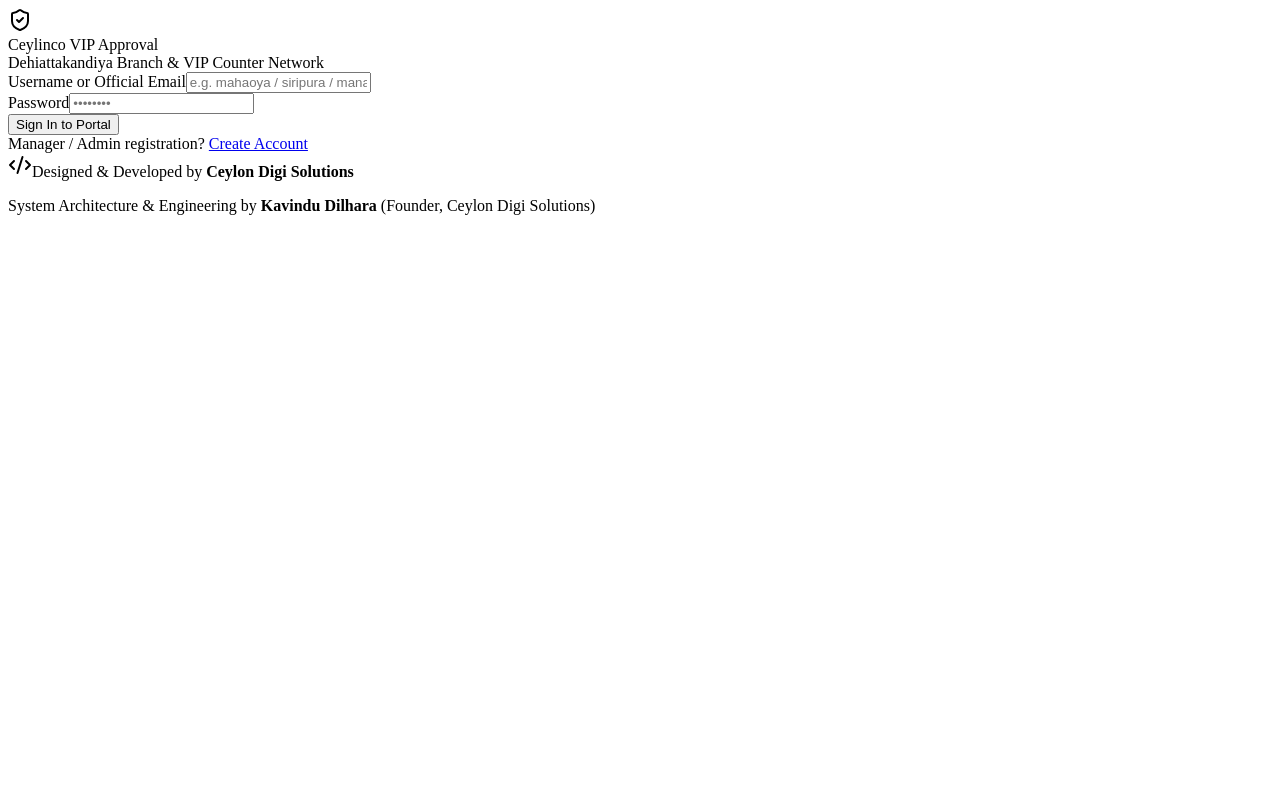
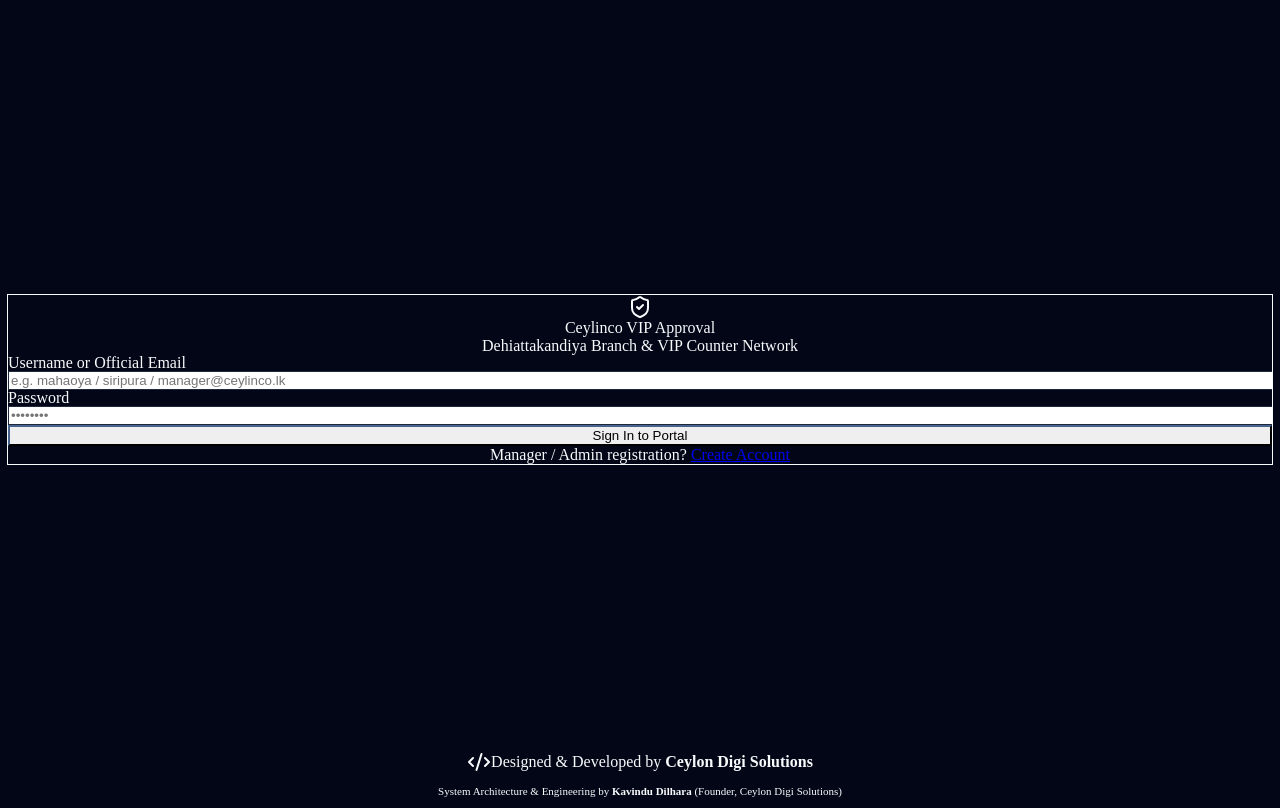
Before and after one commit to slkaviyaa/ceylinco-approval-system, a Next.js app: page /login in a window 1280 px wide. Built offline with nearby package versions, Linux system fonts and the light colour scheme; no server answers.

Commit message:
fix: restore tailwind directives and layout css imports

```diff
--- a/app/globals.css
+++ b/app/globals.css
@@ -1,16 +1,45 @@
-/* iOS 15 Touch Events & Scroll Fix */
+@tailwind base;
+@tailwind components;
+@tailwind utilities;
+
+@layer base {
+  :root {
+    --background: 222.2 84% 4.9%;
+    --foreground: 210 40% 98%;
+    --card: 222.2 84% 4.9%;
+    --card-foreground: 210 40% 98%;
+    --popover: 222.2 84% 4.9%;
+    --popover-foreground: 210 40% 98%;
+    --primary: 217.2 91.2% 59.8%;
+    --primary-foreground: 222.2 47.4% 11.2%;
+    --secondary: 217.2 32.6% 17.5%;
+    --secondary-foreground: 210 40% 98%;
+    --muted: 217.2 32.6% 17.5%;
+    --muted-foreground: 215 20.2% 65.1%;
+    --accent: 217.2 32.6% 17.5%;
+    --accent-foreground: 210 40% 98%;
+    --destructive: 0 62.8% 30.6%;
+    --destructive-foreground: 210 40% 98%;
+    --border: 217.2 32.6% 17.5%;
+    --input: 217.2 32.6% 17.5%;
+    --ring: 224.3 76.3% 48%;
+    --radius: 0.5rem;
+  }
+}
+
+* {
+  border-color: hsl(var(--border));
+}
+
 html, body {
+  background-color: #020617;
+  color: #f8fafc;
   -webkit-overflow-scrolling: touch;
   touch-action: manipulation;
-}
-
-/* Prevent hidden dialog backdrops from blocking clicks */
-[data-state="closed"] {
-  pointer-events: none !important;
+  min-height: 100vh;
 }
 
 button, a, input, select {
-  cursor: pointer;
   -webkit-tap-highlight-color: transparent;
   touch-action: manipulation;
 }
--- a/app/layout.tsx
+++ b/app/layout.tsx
@@ -1,16 +1,5 @@
 import type { Metadata, Viewport } from 'next'
-import { Geist, Geist_Mono } from 'next/font/google'
 import './globals.css'
-
-const geistSans = Geist({
-  variable: '--font-geist-sans',
-  subsets: ['latin'],
-})
-
-const geistMono = Geist_Mono({
-  variable: '--font-geist-mono',
-  subsets: ['latin'],
-})
 
 export const viewport: Viewport = {
   width: 'device-width',
@@ -29,6 +18,11 @@ export const metadata: Metadata = {
     icon: '/icon-192.png',
     apple: '/icon-192.png',
   },
+  appleWebApp: {
+    capable: true,
+    statusBarStyle: 'black-translucent',
+    title: 'Ceylinco VIP',
+  },
 }
 
 export default function RootLayout({
@@ -37,20 +31,27 @@ export default function RootLayout({
   children: React.ReactNode
 }>) {
   return (
-    <html
-      lang="en"
-      className={`${geistSans.variable} ${geistMono.variable} h-full antialiased`}
-    >
+    <html lang="en" className="dark h-full bg-slate-950">
       <head>
+        <link rel="manifest" href="/manifest.json" />
         <meta name="apple-mobile-web-app-capable" content="yes" />
         <meta name="apple-mobile-web-app-status-bar-style" content="black-translucent" />
         <meta name="apple-mobile-web-app-title" content="Ceylinco VIP" />
         <link rel="apple-touch-icon" href="/icon-192.png" />
-        <link rel="apple-touch-icon" sizes="192x192" href="/icon-192.png" />
-        <link rel="apple-touch-icon" sizes="512x512" href="/icon-512.png" />
       </head>
-      <body className="h-full bg-slate-950 text-slate-100 font-sans">
+      <body className="h-full bg-slate-950 text-slate-100 antialiased">
         {children}
+        <script
+          dangerouslySetInnerHTML={{
+            __html: `
+              if (typeof window !== 'undefined' && 'serviceWorker' in navigator) {
+                window.addEventListener('load', function() {
+                  navigator.serviceWorker.register('/sw.js').catch(function() {});
+                });
+              }
+            `,
+          }}
+        />
       </body>
     </html>
   )
--- a/public/sw.js
+++ b/public/sw.js
@@ -1,15 +1,25 @@
-const CACHE_NAME = 'ceylinco-pwa-v1';
+const CACHE_NAME = 'ceylinco-pwa-v2';
 
 self.addEventListener('install', (event) => {
   self.skipWaiting();
 });
 
 self.addEventListener('activate', (event) => {
-  event.waitUntil(clients.claim());
+  event.waitUntil(
+    caches.keys().then((keys) => {
+      return Promise.all(
+        keys.map((key) => {
+          if (key !== CACHE_NAME) {
+            return caches.delete(key);
+          }
+        })
+      );
+    }).then(() => clients.claim())
+  );
 });
 
 self.addEventListener('fetch', (event) => {
-  // Pass through fetch for dynamic Next.js routes
+  // Network first strategy with offline fallback
   event.respondWith(
     fetch(event.request).catch(() => {
       return caches.match(event.request);
```
Also changed, not shown: public/manifest.json.
